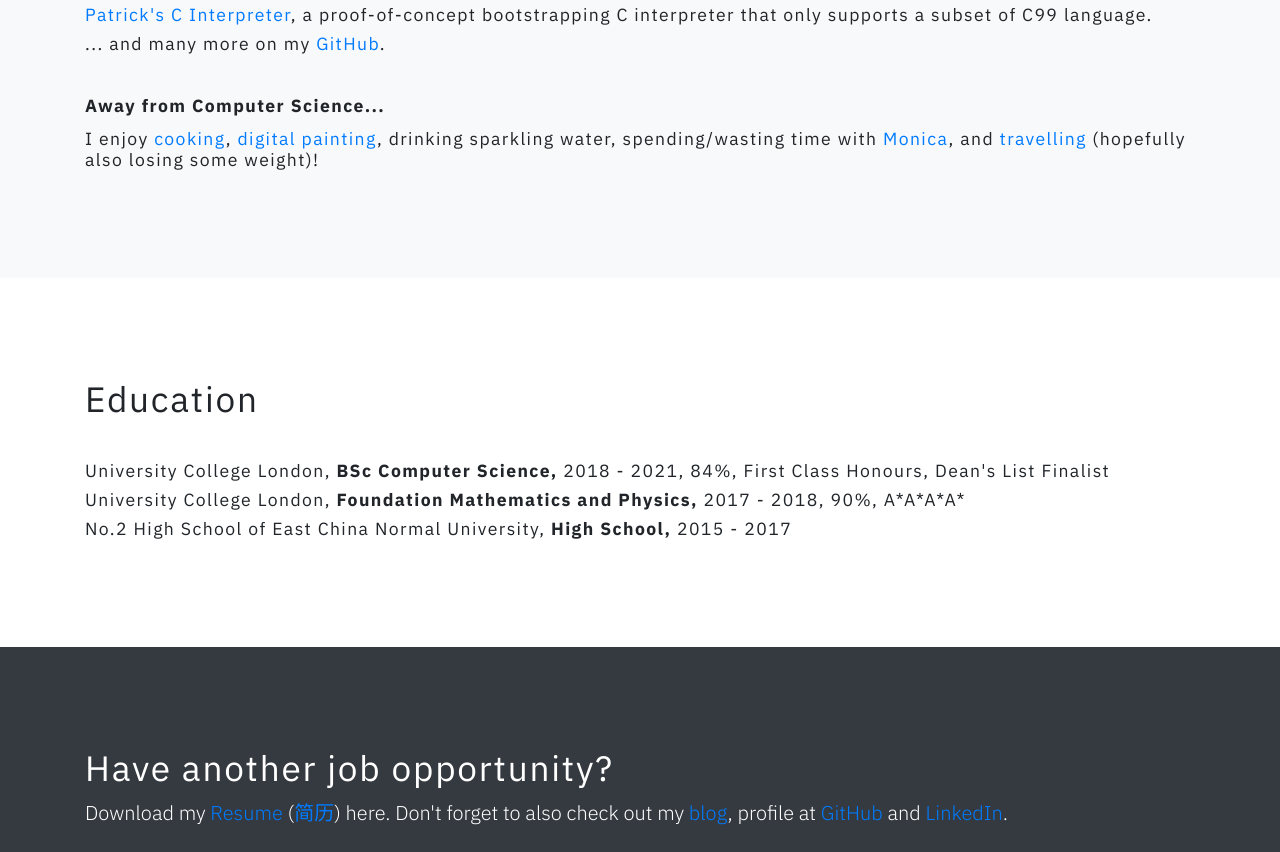
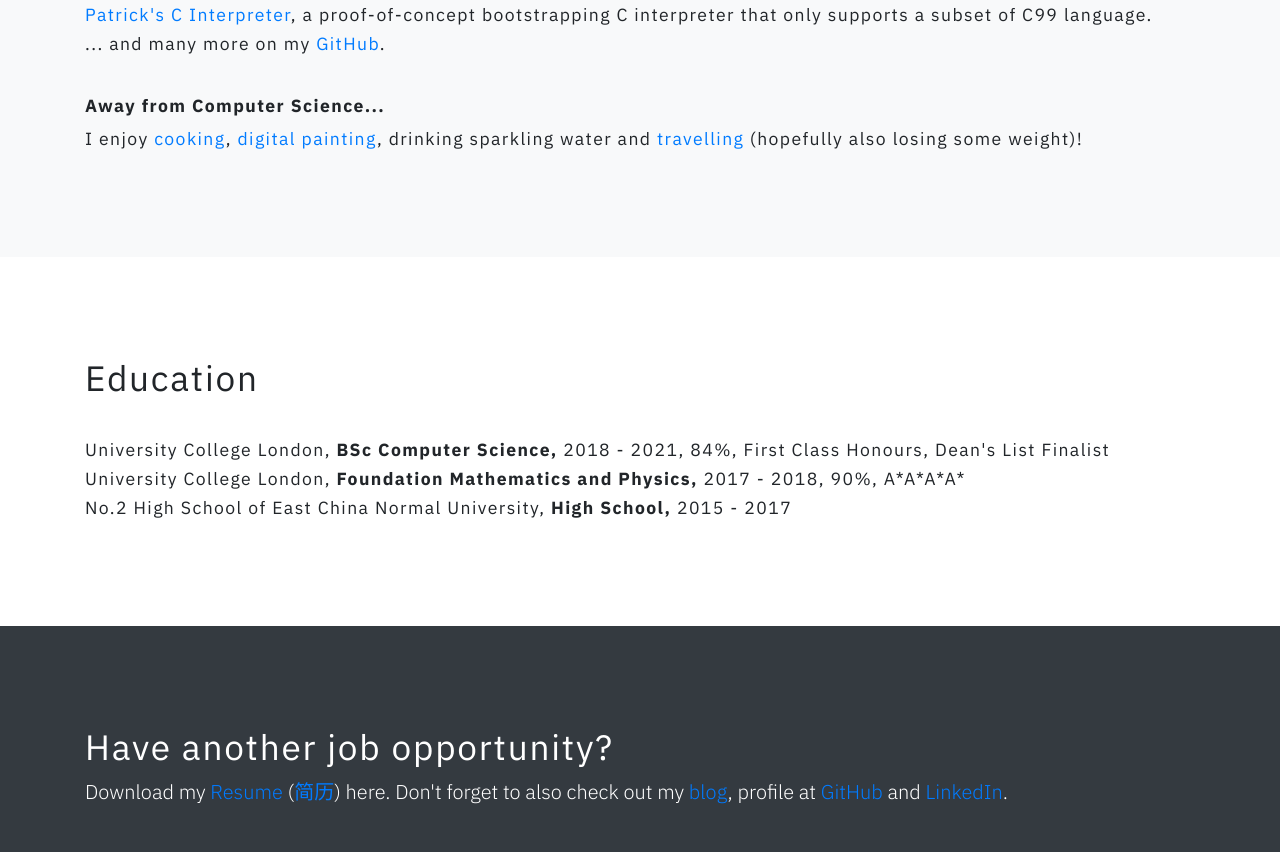
Before and after one commit to magetron/magetron.github.io, a plain HTML site: page index.html in a window 1280 px wide. Shown: the part 3303-4155 px from the top of the page. Drawn offline with Linux system fonts and the light colour scheme.

Commit message:
update index.html

```diff
--- a/index.html
+++ b/index.html
@@ -195,7 +195,7 @@
 
       <div class="space"></div>
       <h4 class="card-title"><b>Away from Computer Science...</b></h4>
-      <h5>I enjoy <a href="images/cooking.jpg">cooking</a>, <a href="images/painting.jpg">digital painting</a>, drinking sparkling water, spending/wasting time with <a href="https://zitongli.me" target="_blank">Monica</a>, and <a href="images/travel.jpg">travelling</a> (hopefully also losing some weight)!</h5>
+      <h5>I enjoy <a href="images/cooking.jpg">cooking</a>, <a href="images/painting.jpg">digital painting</a>, drinking sparkling water and <a href="images/travel.jpg">travelling</a> (hopefully also losing some weight)!</h5>
       <h5></h5>
     </div>
   </section>
```
